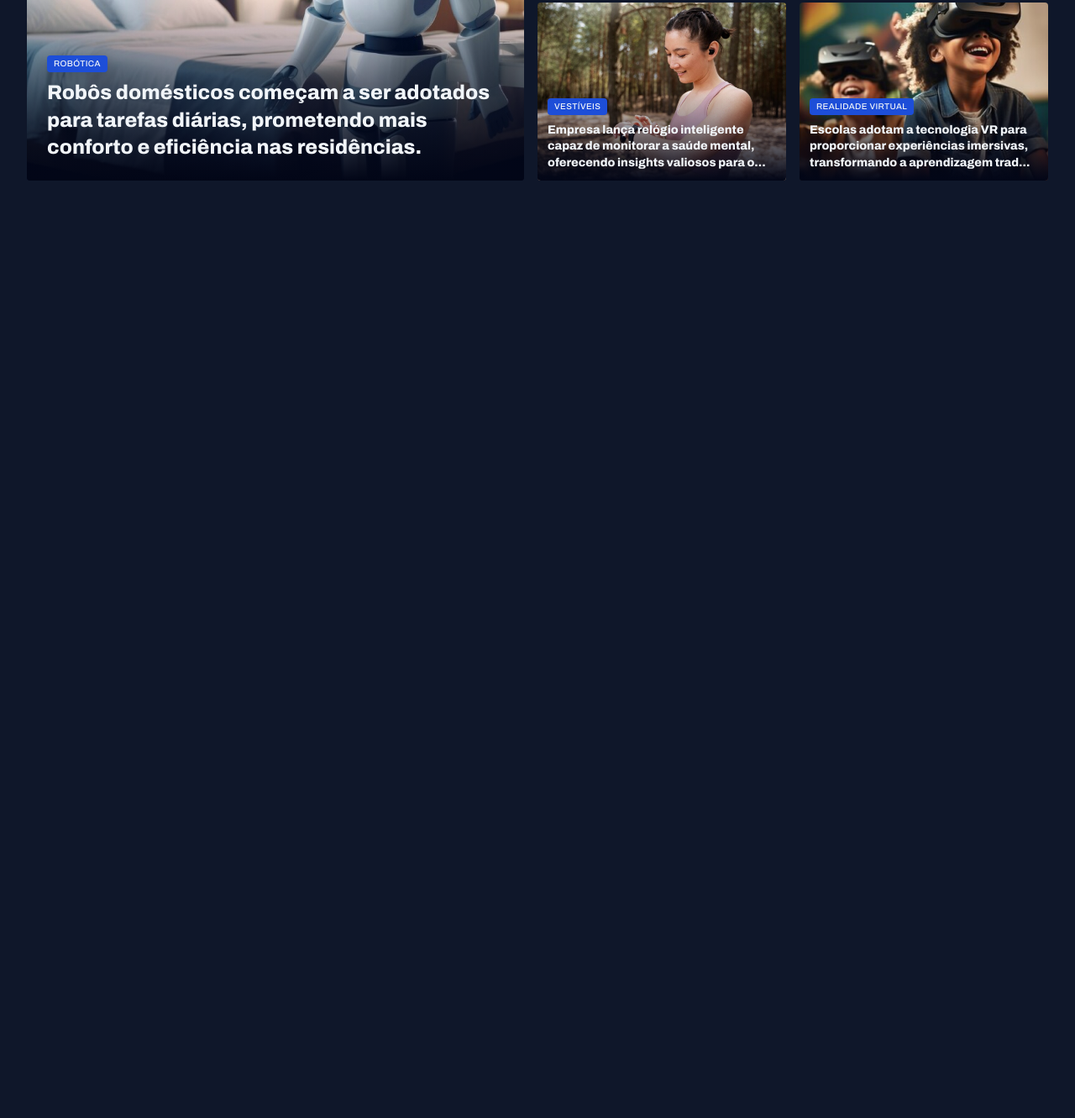
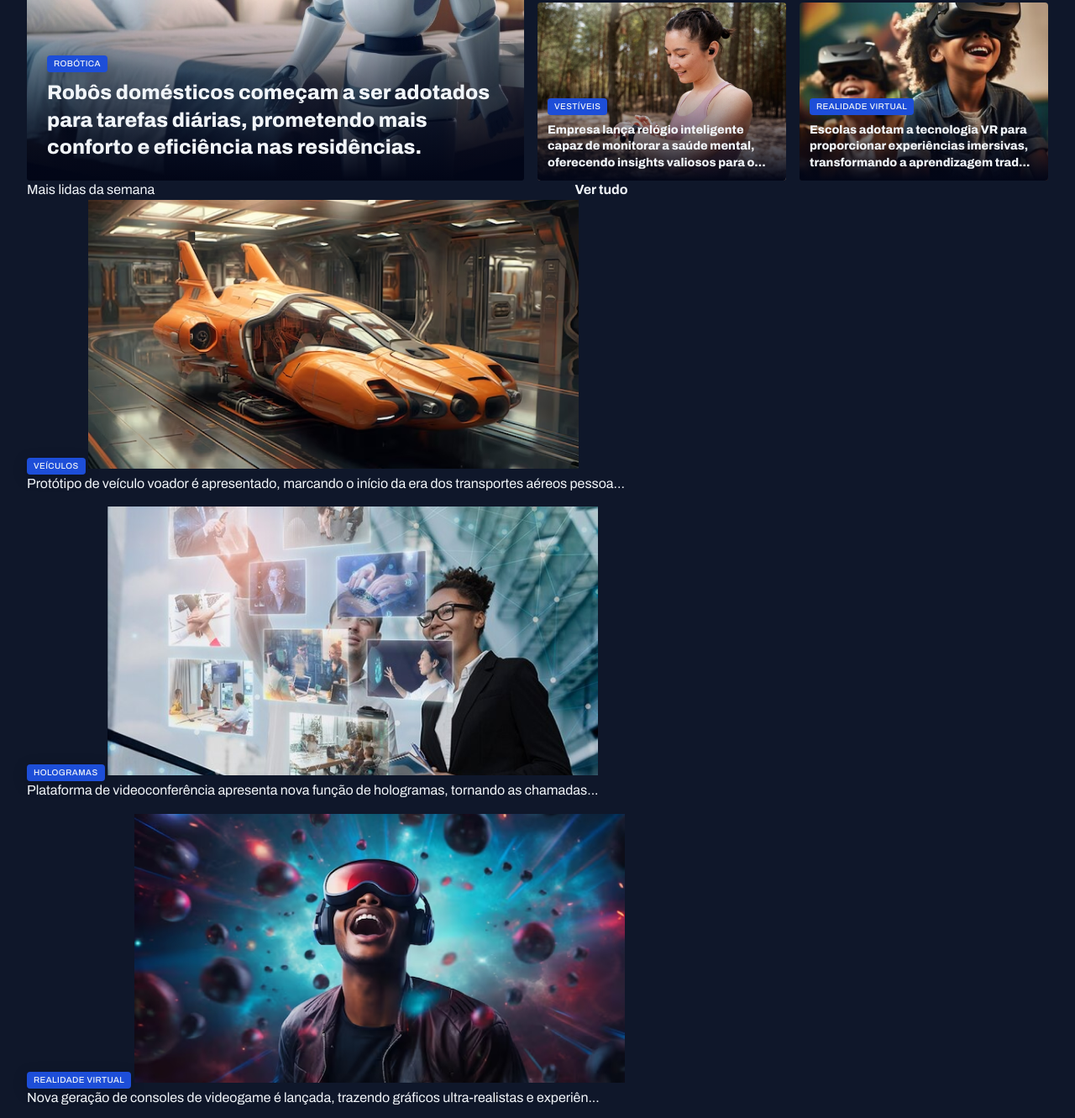
Before and after one commit to codetodestroy/projeto-portal_de_noticias, a plain HTML site: page index.html in a window 1280 px wide. Shown: the part 389-1720 px from the top of the page at 84% size. Before the commit the page ends 800 px from the top, so only its background shows below. Drawn offline with Linux system fonts and the light colour scheme.

Commit message:
structuring weekly section

```diff
--- a/index.html
+++ b/index.html
@@ -86,6 +86,42 @@
                 </figure>
             </div>
         </section>
+
+        <section id="weekly">
+            <header class="grid grid-flow-col">
+                <h3>Mais lidas da semana</h3>
+                <a href="" class="grid grid-flow-col">
+                    <strong>Ver tudo</strong>
+                </a>
+            </header>
+
+            <div class="grid gap-16">
+                <figure>
+                    <span class="content-tag">veículos</span>
+                    <img src="./assets/images/Image 06.png" alt="Protótipo de veículo voador é apresentado, marcando o início da era dos transportes aéreos pessoais.">
+                    <p>Protótipo de veículo voador é apresentado, marcando o início da era dos transportes aéreos pessoa...</p>
+                </figure>
+
+                <figure>
+                    <span class="content-tag">hologramas</span>
+                    <img src="./assets/images/Image 07.png" alt="Plataforma de videoconferência apresenta nova função de hologramas, tornando as chamadas virtuais mais realistas e envolventes.">
+                    <p>Plataforma de videoconferência apresenta nova função de hologramas, tornando as chamadas...</p>
+                </figure>
+
+                <figure>
+                    <span class="content-tag">realidade virtual</span>
+                    <img src="./assets/images/Image 08.png" alt="Nova geração de consoles de videogame é lançada, trazendo gráficos ultra-realistas e experiências de jogo totalmente envolventes.">
+                    <p>Nova geração de consoles de videogame é lançada, trazendo gráficos ultra-realistas e experiên...</p>
+                </figure>
+
+                <figure>
+                    <span class="content-tag">internet</span>
+                    <img src="./assets/images/Image 09.png" alt="Projeto busca oferecer internet de alta velocidade em áreas remotas através de satélites.">
+                    <p>Projeto busca oferecer internet de alta velocidade em áreas remotas através de satélites.</p>
+                </figure>
+
+            </div>
+        </section>
     </main>
 </body>
 
```
